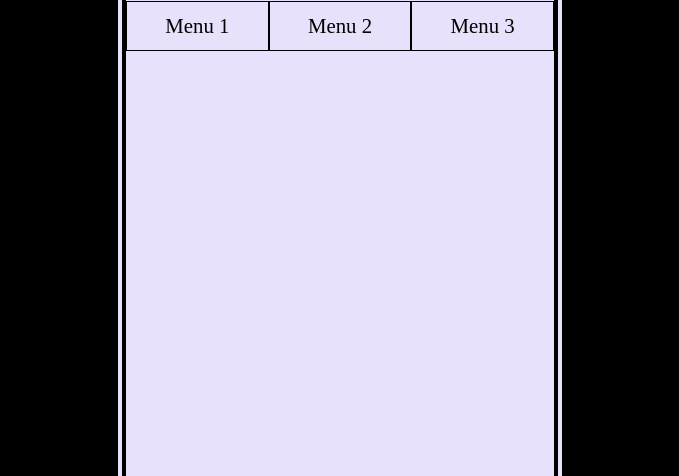
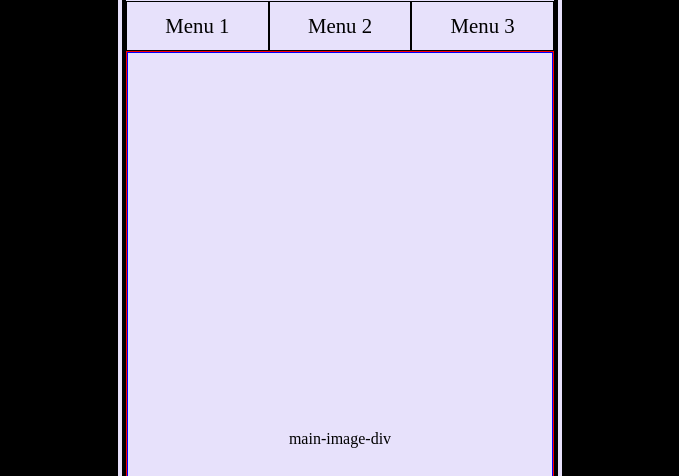
Before and after one commit to TYLPHE/dynamic-interactions, a website built with webpack: page dist/index.html in a window 1280 px wide. Shown: the part 324-800 px from the top of the page, without its empty margins (300-979 px from the left). Built offline with nearby package versions, Linux system fonts and the light colour scheme.

Commit message:
added layout for image slider

```diff
--- a/src/index.js
+++ b/src/index.js
@@ -1,5 +1,6 @@
 import './style.css';
 import mobileDisplay from './mobile-display/mobileDisplay';
+import imageSlider from './mobile-display/imageSlider';
 
 const index = {
   init: () => {
@@ -32,7 +33,17 @@ const index = {
     const bodyDiv = document.createElement('div');
     bodyDiv.classList.add('body-div');
     mobileDisplay(bodyDiv);
+    // TODO: hamburger doesnt work when appending imageDiv
+    bodyDiv.append(index.imageDiv());
     return bodyDiv;
+  },
+
+  // imageDiv code generated in imageSlider.js
+  imageDiv: () => {
+    const imageDiv = document.createElement('div');
+    imageDiv.classList.add('image-div');
+    imageSlider(imageDiv);
+    return imageDiv;
   },
 
   // about project section
--- /dev/null
+++ b/src/mobile-display/imageSlider.js
@@ -0,0 +1,40 @@
+const image = {
+  init: (div) => {
+    const exportDiv = document.createElement('div');
+    exportDiv.classList.add('export-div');
+    exportDiv.append(image.mainImage(), image.imageButtons());
+    div.appendChild(exportDiv);
+  },
+
+  mainImage: () => {
+    const mainImageDiv = document.createElement('div');
+    mainImageDiv.classList.add('main-image-div');
+    mainImageDiv.textContent = 'main-image-div';
+    return mainImageDiv;
+  },
+
+  imageButtons: () => {
+    const leftButton = document.createElement('button');
+    leftButton.type = 'button';
+    leftButton.textContent = '<<';
+    leftButton.onclick = () => image.scrollLeft();
+    const rightButton = document.createElement('button');
+    rightButton.type = 'button';
+    rightButton.textContent = '>>';
+    rightButton.onclick = () => image.scrollRight();
+    const buttonDiv = document.createElement('div');
+    buttonDiv.classList.add('button-div');
+    buttonDiv.append(leftButton, rightButton);
+    return buttonDiv;
+  },
+
+  scrollLeft: () => {
+    console.log('scroll-left');
+  },
+
+  scrollRight: () => {
+    console.log('scroll-right');
+  },
+};
+
+export default image.init;
--- a/src/mobile-display/mobileDisplay.js
+++ b/src/mobile-display/mobileDisplay.js
@@ -79,7 +79,7 @@ const mobile = {
       const sidebarDiv = document.createElement('div');
       sidebarDiv.append(mobile.sidebarList(mobile.menuList));
       sidebarDiv.classList.add('sidebar-div');
-      setTimeout(() => { sidebarDiv.classList.add('slide-in'); }, 1);
+      setTimeout(() => { sidebarDiv.classList.add('slide-in'); }, 10);
       mobile.openedSidebar = true;
       const bodyDiv = document.querySelector('.body-div');
       bodyDiv.appendChild(sidebarDiv);
--- a/src/style.css
+++ b/src/style.css
@@ -117,9 +117,11 @@ img {
 /* sidebar CSS */
 .sidebar-div {
   position: relative;
+  z-index: 1;
+  top: -95%;
   left: -100%;
   transition: .15s ease-out;
-  height: 80%;
+  height: 90%;
   width: 80%;
   background-color: rgb(83, 13, 80);
   border: 2px solid black;
@@ -154,3 +156,30 @@ img {
 .sidebar-list:hover {
   font-weight: bold;
 }
+
+/* image slider CSS */
+.image-div {
+  border: 1px solid red;
+  height: 88.8%;
+}
+.export-div {
+  display: flex;
+  flex-direction: column;
+  height: 100%;
+}
+.main-image-div {
+  display: flex;
+  justify-content: center;
+  align-items: center;
+  height: 100%;
+  border: 1px solid blue;
+}
+button {
+  width: 50%;
+  height: 3rem;
+  font-weight: bold;
+}
+.button-div {
+  display: flex;
+  justify-content: space-evenly;
+}
```
Also changed, not shown: dist/index.bundle.js, dist/mobileDisplay.bundle.js.
